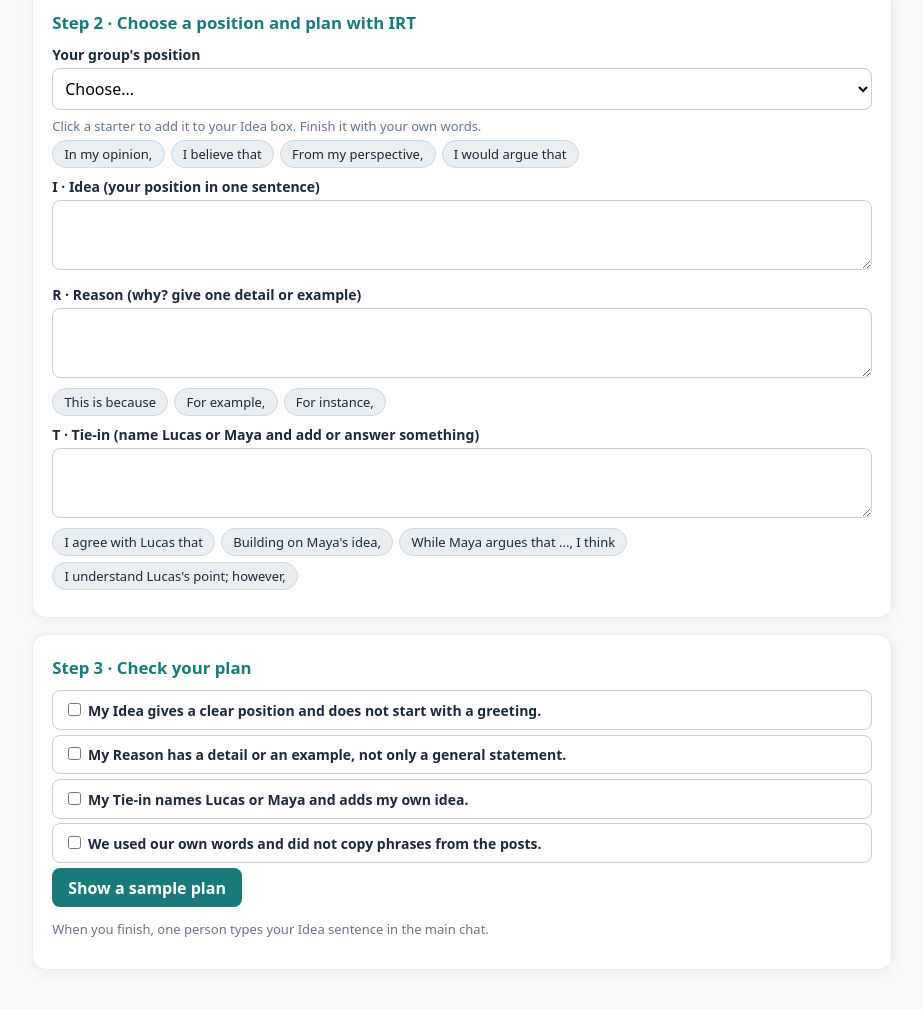
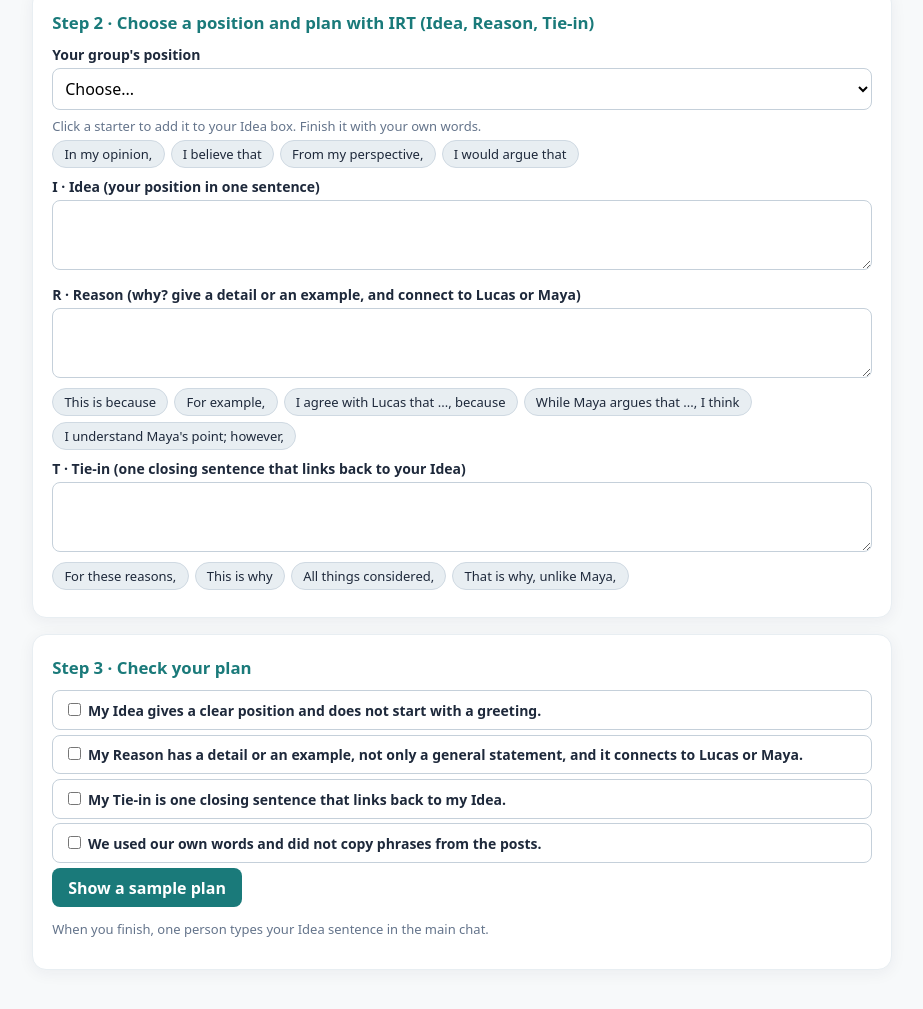
Before and after one commit to lidi27-max/Prep, a plain HTML site: page academic_discussion_group_plan.html in a window 1280 px wide. Shown: the part 883-1892 px from the top of the page, without its empty margins (178-1101 px from the left). Drawn offline with Linux system fonts and the light colour scheme.

Commit message:
Add files via upload

```diff
--- a/academic_discussion_group_plan.html
+++ b/academic_discussion_group_plan.html
@@ -23,22 +23,22 @@ button{font:inherit;font-weight:600;background:var(--teal);color:#fff;border:0;b
 <label>2. What is Lucas's position?</label><select data-a="a"><option value="">Choose...</option><option value="a">He agrees that it should be free.</option><option value="b">He thinks riders should keep paying.</option><option value="c">He has no position.</option></select><div class="fb"></div>
 <label>3. What is Maya's main reason?</label><select data-a="c"><option value="">Choose...</option><option value="a">Buses are too crowded.</option><option value="b">People prefer to drive.</option><option value="c">Without fares, the service could get worse or taxes could rise.</option></select><div class="fb"></div>
 <button class="alt" onclick="chk1()">Check Step 1</button></div>
-<div class="card"><h2>Step 2 · Choose a position and plan with IRT</h2>
+<div class="card"><h2>Step 2 · Choose a position and plan with IRT (Idea, Reason, Tie-in)</h2>
 <label>Your group's position</label><select id="pos"><option value="">Choose...</option><option>I agree with Lucas</option><option>I agree with Maya</option><option>I have a new idea (a middle option)</option></select>
 <div class="note" style="margin-top:.4rem">Click a starter to add it to your Idea box. Finish it with your own words.</div>
 <div class="chips"><span class="chip">In my opinion, </span><span class="chip">I believe that </span><span class="chip">From my perspective, </span><span class="chip">I would argue that </span></div>
 <label>I · Idea (your position in one sentence)</label><textarea id="I"></textarea>
-<label>R · Reason (why? give one detail or example)</label><textarea id="R"></textarea>
-<div class="chips"><span class="chip">This is because </span><span class="chip">For example, </span><span class="chip">For instance, </span></div>
-<label>T · Tie-in (name Lucas or Maya and add or answer something)</label><textarea id="T"></textarea>
-<div class="chips"><span class="chip">I agree with Lucas that </span><span class="chip">Building on Maya's idea, </span><span class="chip">While Maya argues that ..., I think </span><span class="chip">I understand Lucas's point; however, </span></div></div>
+<label>R · Reason (why? give a detail or an example, and connect to Lucas or Maya)</label><textarea id="R"></textarea>
+<div class="chips"><span class="chip">This is because </span><span class="chip">For example, </span><span class="chip">I agree with Lucas that ..., because </span><span class="chip">While Maya argues that ..., I think </span><span class="chip">I understand Maya's point; however, </span></div>
+<label>T · Tie-in (one closing sentence that links back to your Idea)</label><textarea id="T"></textarea>
+<div class="chips"><span class="chip">For these reasons, </span><span class="chip">This is why </span><span class="chip">All things considered, </span><span class="chip">That is why, unlike Maya, </span></div></div>
 <div class="card"><h2>Step 3 · Check your plan</h2>
 <label class="opt"><input type="checkbox"> My Idea gives a clear position and does not start with a greeting.</label>
-<label class="opt"><input type="checkbox"> My Reason has a detail or an example, not only a general statement.</label>
-<label class="opt"><input type="checkbox"> My Tie-in names Lucas or Maya and adds my own idea.</label>
+<label class="opt"><input type="checkbox"> My Reason has a detail or an example, not only a general statement, and it connects to Lucas or Maya.</label>
+<label class="opt"><input type="checkbox"> My Tie-in is one closing sentence that links back to my Idea.</label>
 <label class="opt"><input type="checkbox"> We used our own words and did not copy phrases from the posts.</label>
 <button onclick="document.getElementById('m').style.display='block'">Show a sample plan</button>
-<div class="model" id="m"><b>Sample plan (one possible answer):</b><br>I · I believe public transportation should be free only for students, seniors and low-income riders.<br>R · This is because these groups depend on buses and trains the most, and a discount for them helps without taking all the fare money away from the system.<br>T · I understand Maya's concern about taxes and service quality; however, a targeted program costs far less than free rides for everyone, and it still supports the families Lucas wants to help.<br><span class="note">Different positions can earn a high score. What matters is a clear idea, a developed reason and a link to the discussion.</span></div>
+<div class="model" id="m"><b>Sample plan (one possible answer):</b><br>I · I believe public transportation should be free only for students, seniors and low-income riders.<br>R · This is because these groups depend on buses and trains the most, and a discount for them helps without taking all the fare money away from the system.<br>R (connection) · I understand Maya's concern about taxes and service quality; however, a targeted program costs far less than free rides for everyone, and it still supports the families Lucas wants to help.<br>T · For these reasons, a targeted free pass is the fairest solution.<br><span class="note">Different positions can earn a high score. What matters is a clear idea, a developed reason with a connection to the discussion, and a closing sentence.</span></div>
 <p class="note">When you finish, one person types your Idea sentence in the main chat.</p></div></div>
 <script>
 function chk1(){document.querySelectorAll('select[data-a]').forEach(function(s){var f=s.nextElementSibling;if(!s.value){f.innerHTML='';return}f.innerHTML=s.value===s.dataset.a?'<span class="ok">Correct.</span>':'<span class="no">Look at the post again.</span>'})}
```
Also changed, not shown: academic_discussion_pair_build.html (+6 -6 lines).
